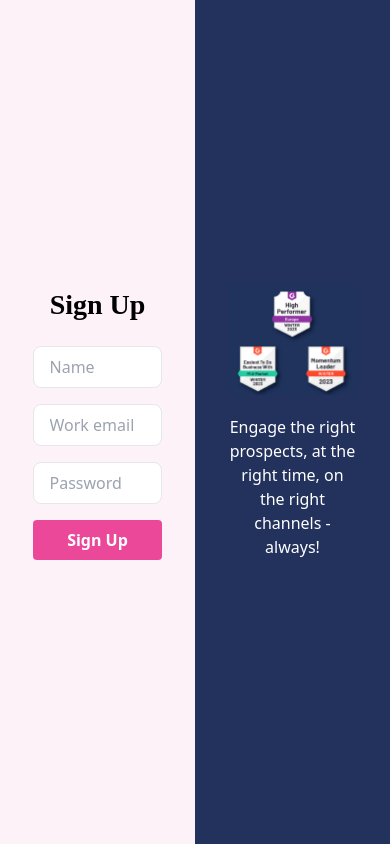
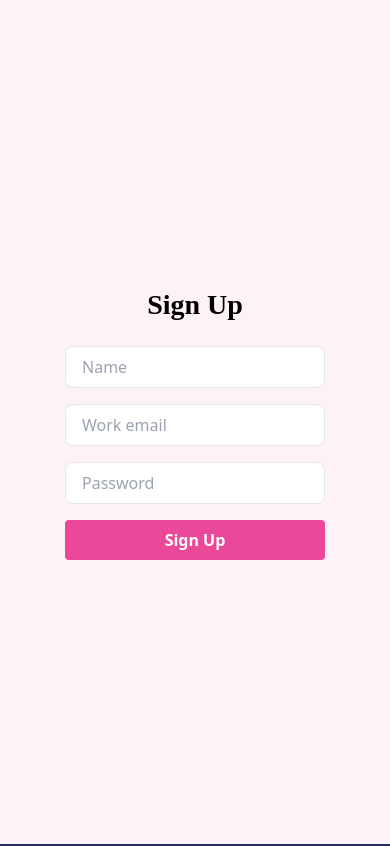
Before and after one commit to Tausif4171/SignUp-Page-In-Tailwind-CSS, a JavaScript app: page / in a window 390 px wide. Shown: the top 846 px of the page. Built offline with nearby package versions, Linux system fonts and the light colour scheme; the HTML template or start-up script is replaced by a standard one.

Commit message:
maked responsive

```diff
--- a/src/App.js
+++ b/src/App.js
@@ -3,9 +3,10 @@ import image from './images/rightSection1.png'
 
 function App() {
   return (
-    <div style={{ height: "100vh", display: 'flex' }}>
+    <div className='block justify-center
+     sm:block md:flex' style={{ height: "100vh" }}>
 
-      <div className='bg-pink-50' style={{ width: '50%' }}>
+      <div className='bg-pink-50 md:w-[50%]' >
         <div className="flex items-center justify-center h-screen">
           <div className="flex flex-col w-2/3 max-w-md">
             <h1
@@ -43,7 +44,7 @@ function App() {
       </div>
 
 
-      <div style={{ width: "50%", backgroundColor: "rgb(35 50 93)" }}>
+      <div className='md:w-[50%] bg' style={{ backgroundColor: "rgb(35 50 93)" }}>
         <div className="flex items-center justify-center h-screen">
           <div className="flex flex-col w-2/3 max-w-md">
             <img src={image} />
--- a/tailwind.config.js
+++ b/tailwind.config.js
@@ -5,11 +5,11 @@ module.exports = {
   ],
   theme: {
     extend: {
-      colors:{
-        pink:{
-          50:"#fdf2f8"
-        }
-      }
+      // colors:{
+      //   pink:{
+      //     50:"#fdf2f8"
+      //   }
+      // }
     },
   },
   plugins: [],
```
